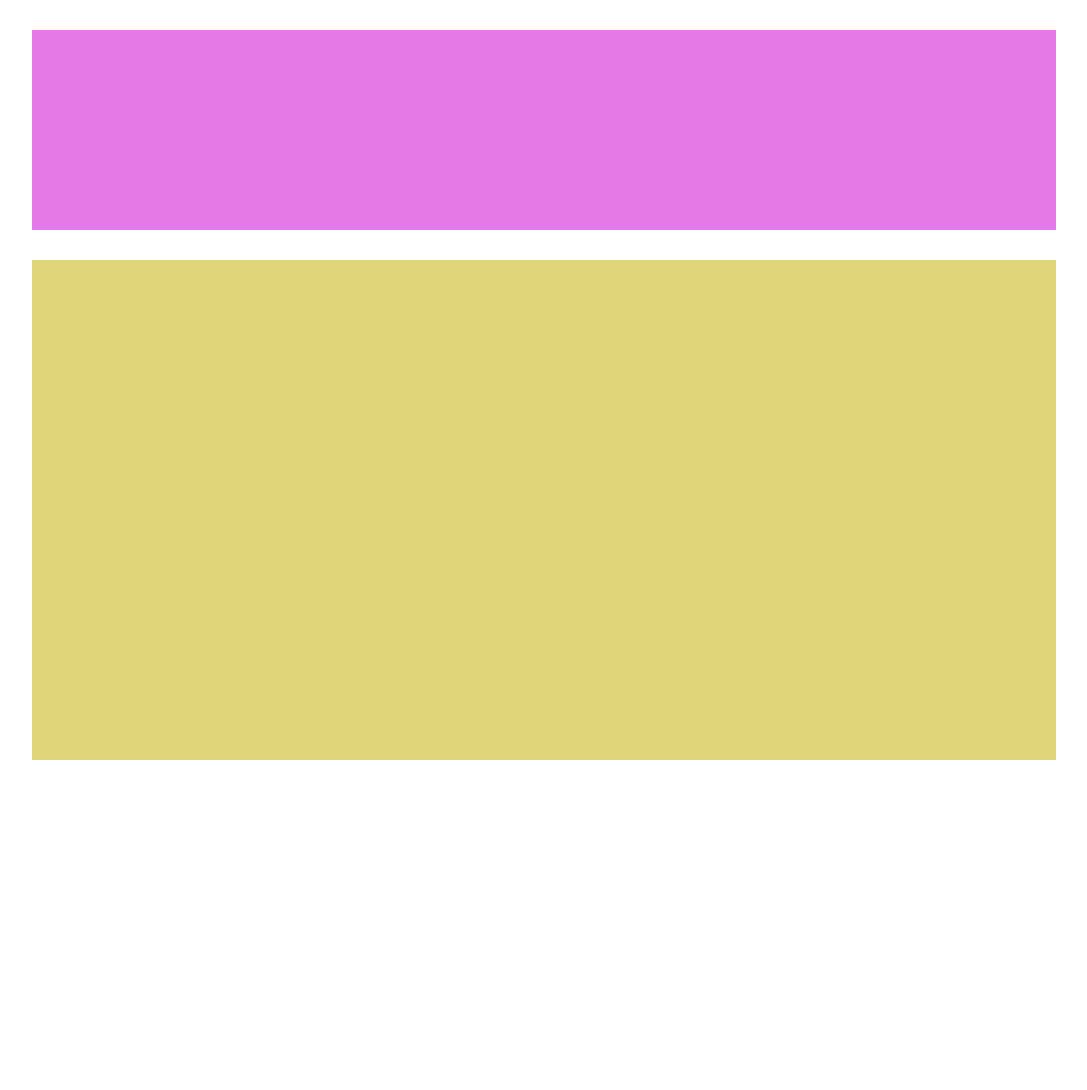
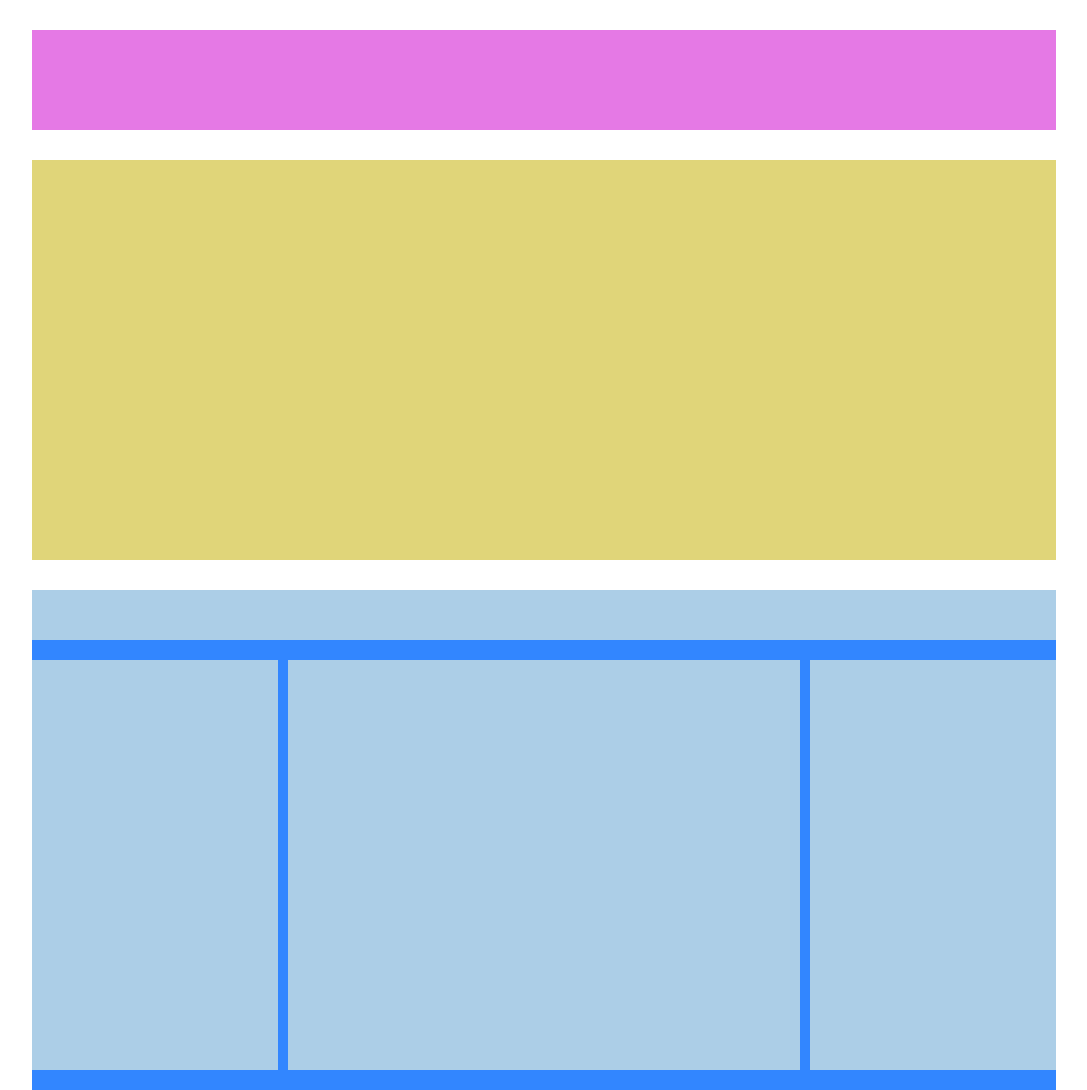
Before and after one commit to AndreaBaronchelli/htmlcss-struttura-wp, a plain HTML site: page index.html in a window 1280 px wide. Shown: the whole page, without its empty margins (96-1183 px from the left). Before the commit the page ends 800 px from the top, so only its background shows below. Drawn offline with Linux system fonts and the light colour scheme.

Commit message:
add main content

```diff
--- a/css/style.css
+++ b/css/style.css
@@ -19,10 +19,10 @@
 }
 
 /* HEADER */
-header {
+header.main {
     margin-top: 30px;
     margin-bottom: 30px;
-    height: 200px;
+    height: 100px;
     background-color: #e579e5;
 
 }
@@ -30,6 +30,36 @@ header {
 /* MAIN TOP */
 main.top {
     margin-bottom: 30px;
-    height: 500px;
+    height: 400px;
     background-color: #e0d579;
 }
+
+/* MAIN CONTENT */
+.box {
+    height: 500px;
+    background: #3286ff;
+}
+
+.box > * {
+    background: #accee7;
+}
+
+.box header {
+    height: 50px;
+    margin-bottom: 20px;
+}
+
+.box aside, .box section {
+    height: 410px;
+    margin-bottom: 20px;
+    float: left;
+}
+
+.box aside {
+    width: 24%;
+}
+
+.box section {
+    width: 50%;
+    margin: 0 1%;
+}
--- a/index.html
+++ b/index.html
@@ -12,7 +12,7 @@
 <body>
     <div class="container">
         <!-- HEADER -->
-        <header>
+        <header class="main">
 
         </header>
 
@@ -20,7 +20,12 @@
         <main class="top"></main>
 
         <!-- MAIN CONTENT -->
-
+        <div class="box clearfix">
+            <header></header>
+            <aside></aside>
+            <section></section>
+            <aside></aside>
+        </div>
         <!-- FOOTER -->
     </div>
 
```
